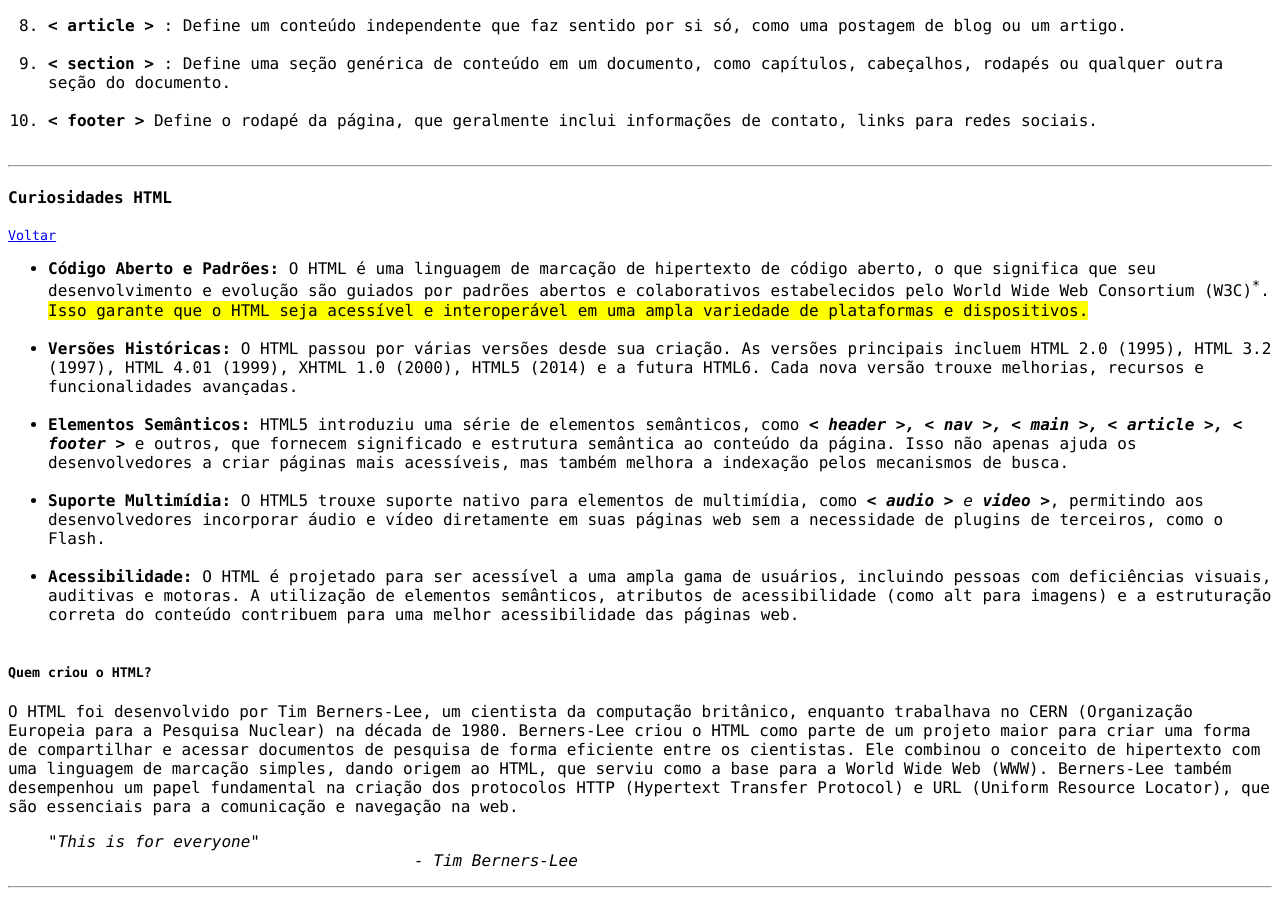
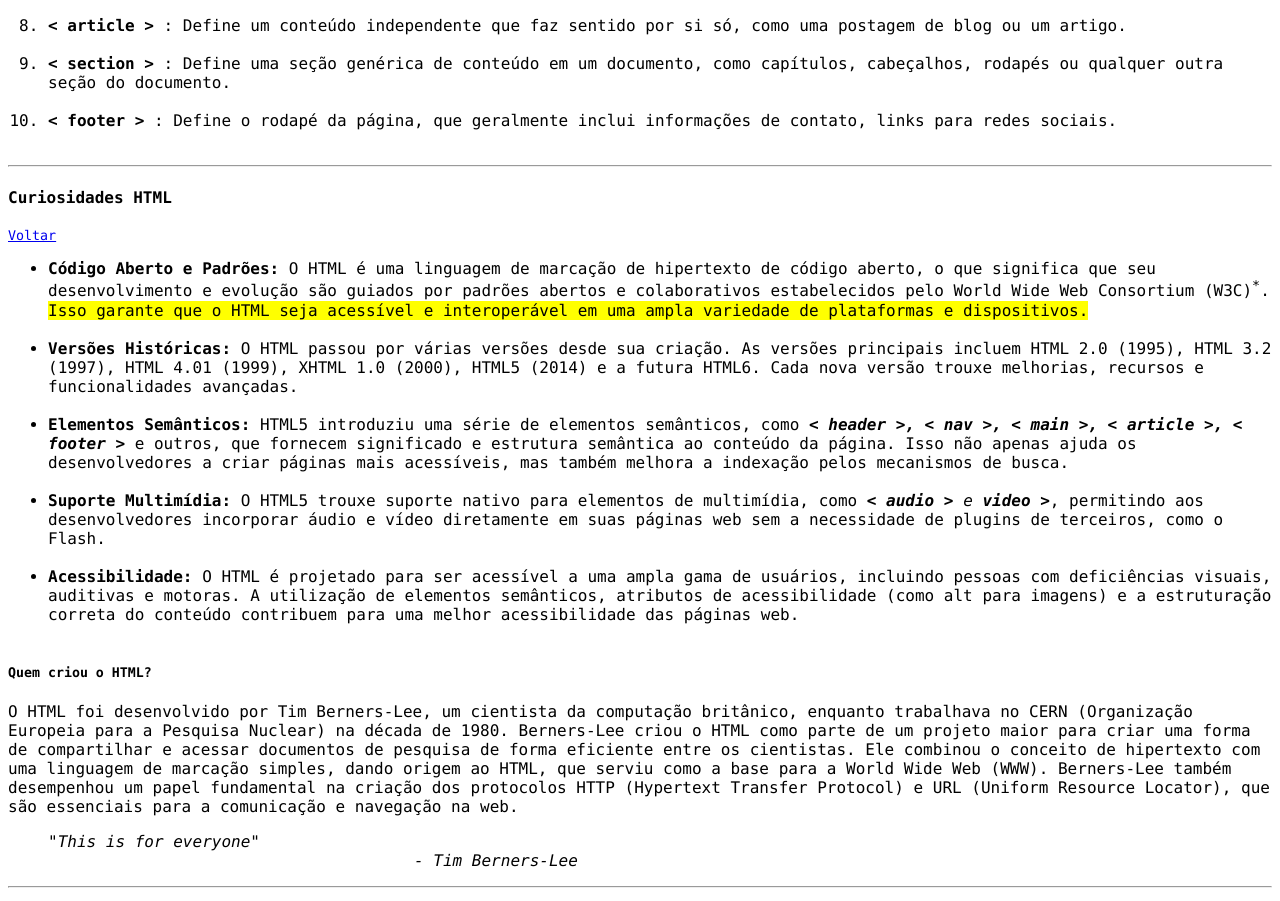
Before and after one commit to enbelkettelyn/projeto-html, a plain HTML site: page index.html in a window 1280 px wide. Shown: the part 969-1870 px from the top of the page. Drawn offline with Linux system fonts and the light colour scheme.

```diff
--- a/index.html
+++ b/index.html
@@ -47,7 +47,7 @@
 
                     <li><strong> < section > </strong>: Define uma seção genérica de conteúdo em um documento, como capítulos, cabeçalhos, rodapés ou qualquer outra seção do documento.</li><br>
 
-                    <li><strong> < footer > </strong>Define o rodapé da página, que geralmente inclui informações de contato, links para redes sociais.</li><br>
+                    <li><strong> < footer > </strong>: Define o rodapé da página, que geralmente inclui informações de contato, links para redes sociais.</li><br>
 
                 </ol>
              <hr>
@@ -75,10 +75,7 @@
                     <blockquote><i>"This is for everyone"<br>
                  <i style="color: white">......................................</i>- Tim Berners-Lee
                     </i></blockquote>
-                <hr>
+            <hr>
                 <p><sup>*</sup>O World Wide Web Consortium (W3C) é a principal organização de padronização da World Wide Web.</p>
-
-
-
         </body>
 </html>
```
